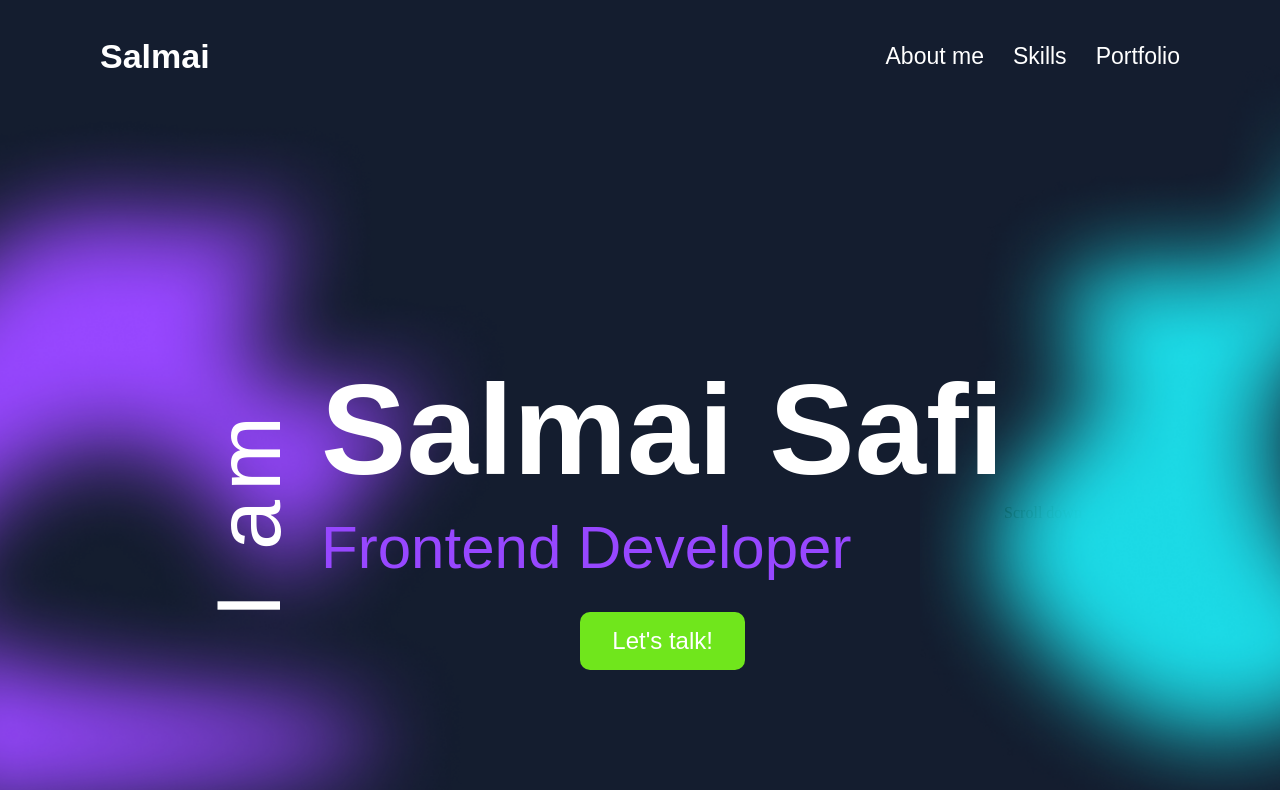
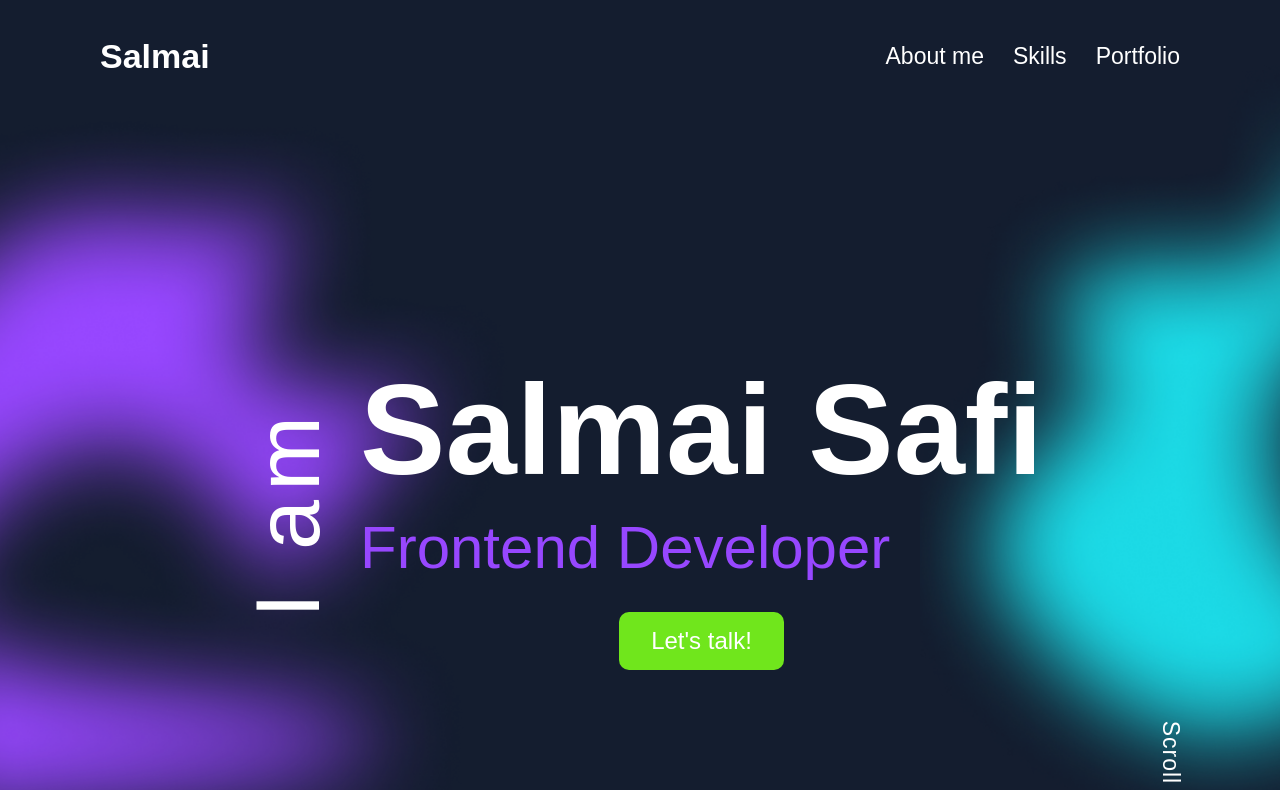
Before and after one commit to Ghostsilent/portfolio, an Angular app: page / in a window 1280 px wide. Shown: the top 790 px of the page. Built offline with nearby package versions, Linux system fonts and the light colour scheme.

Commit message:
scrolling down

```diff
--- a/src/app/main-content/hero/hero.component.html
+++ b/src/app/main-content/hero/hero.component.html
@@ -27,6 +27,6 @@
 
   <!-- Neuer Container für den Scroll-Text -->
   <div class="scroll-text">
-    <span>Scroll down</span>
+    <span>Scroll down ⇨ </span>
   </div>
 </div>
--- a/src/app/main-content/hero/hero.component.scss
+++ b/src/app/main-content/hero/hero.component.scss
@@ -7,6 +7,20 @@
   align-items: center;
   background-color: #141D2F;
   /* Dunkler Hintergrund */
+
+  .scroll-text {
+    font-family: 'Poppins', sans-serif;
+    position: absolute;
+    bottom: 100px;
+    right: 30px;
+    font-weight: 0px;
+    transform: rotate(90deg);
+    /* Drehe den Text um 90 Grad */
+    font-size: 23px;
+    color: #ffffff;
+    letter-spacing: 1px;
+    cursor: pointer;
+  }
 
   .hero-content {
     position: relative; // Setze die hero-content relativ, um den z-index zu steuern
```
